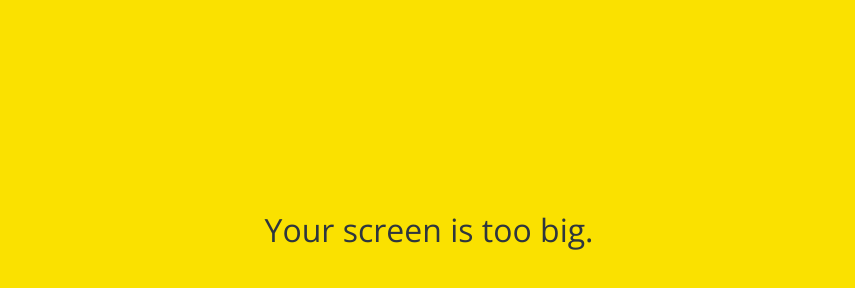
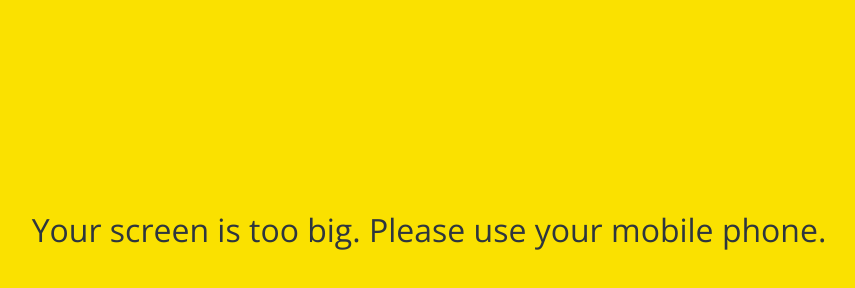
Before and after one commit to youngrokseok/kokoa-clone-2020, a plain HTML site: page index.html in a window 1280 px wide. Shown: the part 170-458 px from the top of the page, without its empty margins (211-1066 px from the left). Drawn offline with nearby package versions, Linux system fonts and the light colour scheme.

Commit message:
Updated the text for no mobile in index.html

```diff
--- a/index.html
+++ b/index.html
@@ -48,7 +48,7 @@
         </form>
 
         <div id="no-mobile">
-            <span>Your screen is too big.</span>
+            <span>Your screen is too big. Please use your mobile phone.</span>
         </div>
 
         <script
```
